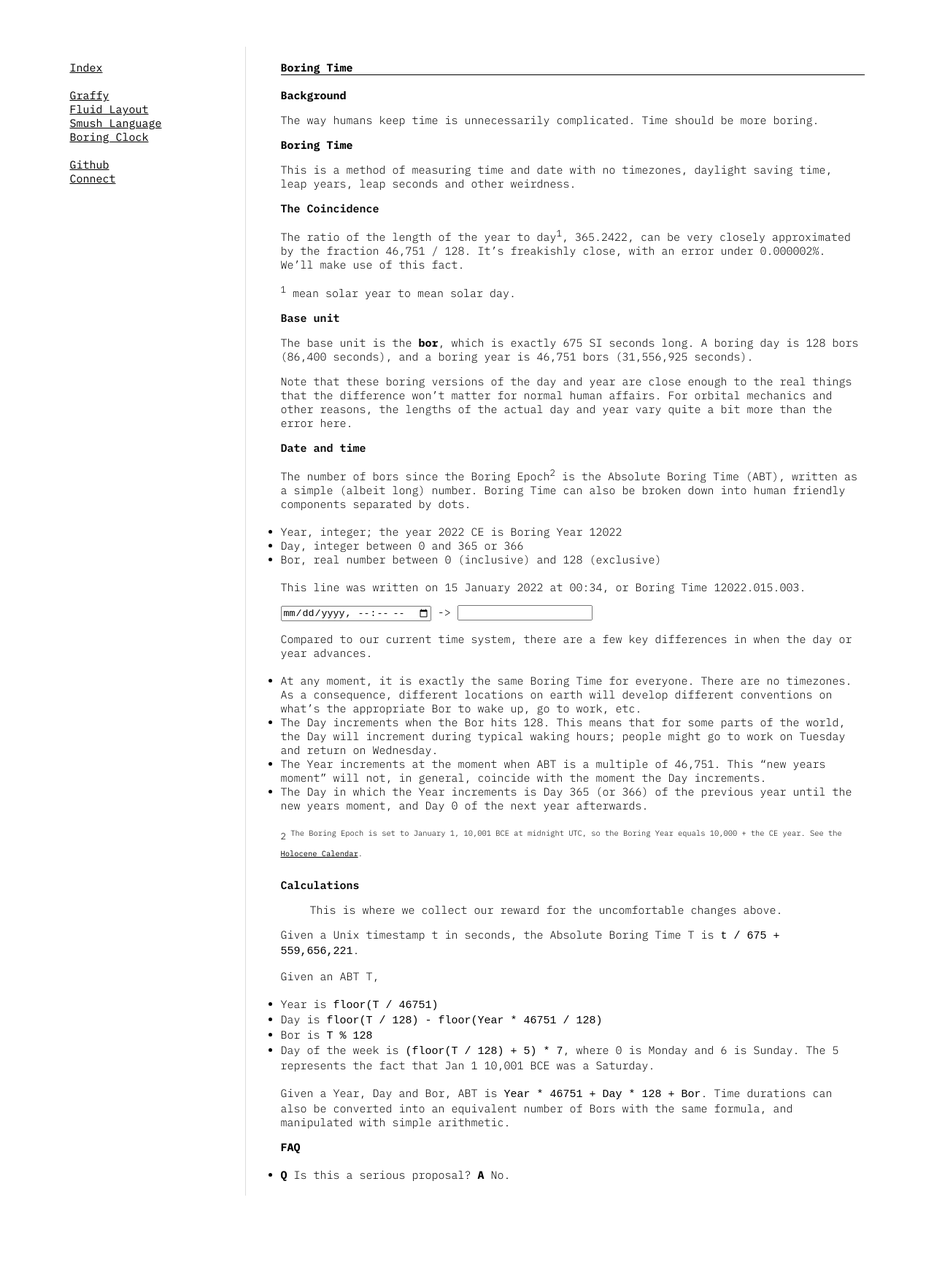
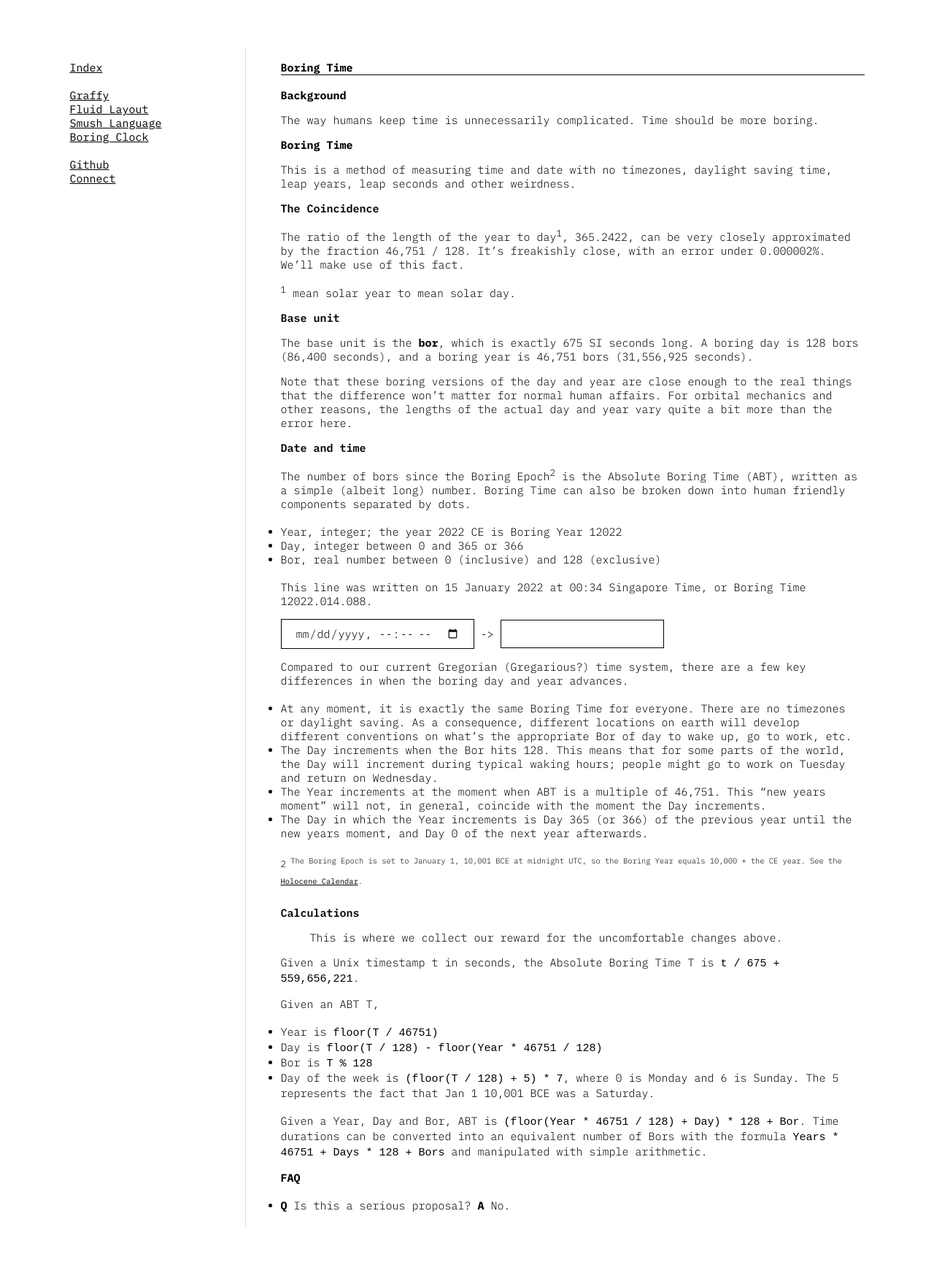
Before and after one commit to aravindet/aravindet.github.io, a Jekyll site: the page built from clock.md, in a window 1280 px wide. Shown: the whole page at 73% size. Built offline with Jekyll 4.4.1, drawn with Linux system fonts in a browser that asks for light colours; our own code applies the rules of GitHub Pages for plain Markdown files; before the commit the page ends 1702 px from its top, so only the background shows below that.

Commit message:
calculator

```diff
--- a/clock.md
+++ b/clock.md
@@ -30,27 +30,36 @@
 - Day, integer between 0 and 365 or 366
 - Bor, real number between 0 (inclusive) and 128 (exclusive)
 
-This line was written on 15 January 2022 at 00:34, or Boring Time 12022.015.003.
+This line was written on 15 January 2022 at 00:34 Singapore Time, or Boring Time 12022.014.088.
 
-<input type='datetime-local' id='gregorious' /> -> <input id='boring' />
+<input type='datetime-local' id='gregarious' /> -> <input id='boring' />
 <script>
-    document.querySelector('#gregorious').addEventListener('input', toBoring);
+    document.querySelector('#gregarious').addEventListener('input', toBoring);
+    document.querySelector('#boring').addEventListener('input', toGregarious);
+    //
     function toBoring(event) {
-        console.log(event.target.value);
         const t = Date.parse(event.target.value);
         const T = t / 675000 + 559609472;
         const Y = Math.floor(T / 46751);
         const D = Math.floor(T / 128) - Math.floor(Y * 46751 / 128);
-        const B = T % 128;
+        const B = (T % 128).toFixed(0).padStart(3, '0');
         const boring = `${Y}.${D}.${B}`;
-        console.log(boring);
         document.querySelector('#boring').value = boring;
+    }
+    //
+    function toGregarious(event) {
+        const [Y, D, B] = event.target.value.split('.').map((c) => parseInt(c));
+        const T = (Math.floor(Y * 46751 / 128) + D) * 128 + B;
+        const t = (T - 559609472) * 67500;
+        const z = new Date().getTimezoneOffset() * 60 * 1000;
+        const formatted = new Date(t - z).toISOString().substr(0, 16);
+        document.querySelector('#gregorious').value = formatted;
     }
 </script>
 
-Compared to our current time system, there are a few key differences in when the day or year advances.
+Compared to our current Gregorian (Gregarious?) time system, there are a few key differences in when the boring day and year advances.
 
-- At any moment, it is exactly the same Boring Time for everyone. There are no timezones. As a consequence, different locations on earth will develop different conventions on what's the appropriate Bor to wake up, go to work, etc.
+- At any moment, it is exactly the same Boring Time for everyone. There are no timezones or daylight saving. As a consequence, different locations on earth will develop different conventions on what's the appropriate Bor of day to wake up, go to work, etc.
 - The Day increments when the Bor hits 128. This means that for some parts of the world, the Day will increment during typical waking hours; people might go to work on Tuesday and return on Wednesday.
 - The Year increments at the moment when ABT is a multiple of 46,751. This "new years moment" will not, in general, coincide with the moment the Day increments.
 - The Day in which the Year increments is Day 365 (or 366) of the previous year until the new years moment, and Day 0 of the next year afterwards.
@@ -70,7 +79,7 @@
 - Day of the week is `(floor(T / 128) + 5) * 7`,
  where 0 is Monday and 6 is Sunday. The 5 represents the fact that Jan 1 10,001 BCE was a Saturday.
 
-Given a Year, Day and Bor, ABT is `Year * 46751 + Day * 128 + Bor`. Time durations can also be converted into an equivalent number of Bors with the same formula, and manipulated with simple arithmetic.
+Given a Year, Day and Bor, ABT is `(floor(Year * 46751 / 128) + Day) * 128 + Bor`. Time durations can be converted into an equivalent number of Bors with the formula `Years * 46751 + Days * 128 + Bors` and manipulated with simple arithmetic.
 
 # FAQ
 
--- a/css/style.css
+++ b/css/style.css
@@ -64,6 +64,12 @@
 	text-decoration-color: #ddd;
 }
 
+input {
+	font: inherit;
+	border: 1px solid #000;
+	padding: 9px 19px;
+}
+
 h1.title {
 	margin-top: 19px;
 	margin-bottom: 18px;
```
